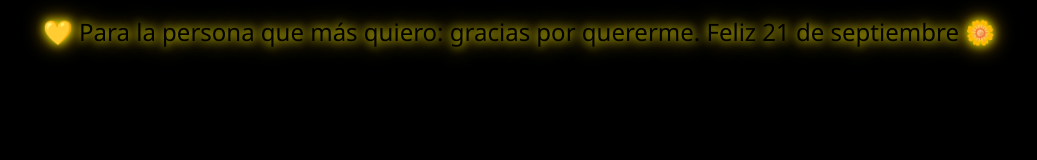
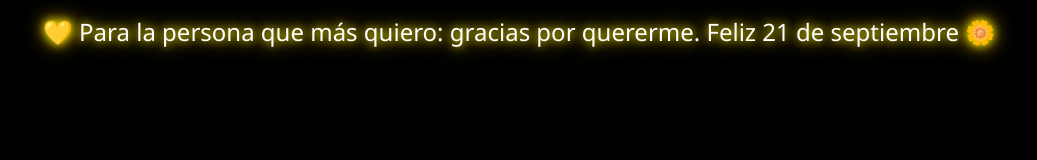
Before and after one commit to JoelCota/Sep21, a plain HTML site: page index.html in a window 1280 px wide. Shown: the whole page, without its empty margins (121-1158 px from the left). Drawn offline with Linux system fonts and the light colour scheme.

Commit message:
Update index.html

```diff
--- a/index.html
+++ b/index.html
@@ -16,7 +16,7 @@
       position: fixed;
       top: 15px;
       width: 100%;
-      color: #FFFFF; /* Amarillo brillante */
+      color: #FFFFFF; /* Amarillo brillante */
       font-size: 24px;
       font-family: 'Segoe UI', sans-serif;
       text-align: center;
```
